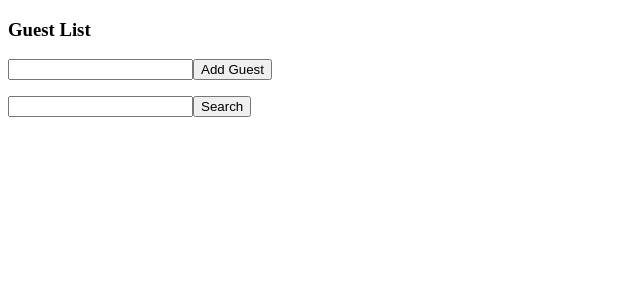
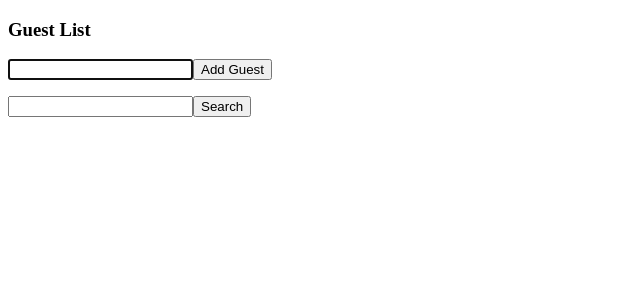
Before and after one commit to ShahedAhmadAhadi/typeScript002-react, a React (Create React App) app: page / in a window 1280 px wide. Shown: the top 300 px of the page, without its empty margins (0-640 px from the left). Built offline with nearby package versions, Linux system fonts and the light colour scheme.

Commit message:
redux added to project and reducer created

```diff
--- a/package.json
+++ b/package.json
@@ -10,9 +10,14 @@
     "@types/node": "^12.0.0",
     "@types/react": "^17.0.0",
     "@types/react-dom": "^17.0.0",
+    "@types/react-redux": "^7.1.20",
+    "axios": "^0.24.0",
     "react": "^17.0.2",
     "react-dom": "^17.0.2",
+    "react-redux": "^7.2.6",
     "react-scripts": "4.0.3",
+    "redux": "^4.1.2",
+    "redux-thunk": "^2.4.1",
     "typescript": "^4.1.2",
     "web-vitals": "^1.0.1"
   },
--- a/src/state/GuestList.tsx
+++ b/src/state/GuestList.tsx
@@ -1,9 +1,15 @@
-import { useState } from "react"
+import { useEffect, useRef, useState } from "react"
 
 const GuestList: React.FC = () => {
-
+    const inputRef = useRef<HTMLInputElement | null>(null)
     const [name, setName] = useState('')
     const [guests, setGuests] = useState<string[]>([])
+
+    useEffect(() => {
+        if (inputRef.current) {
+            inputRef.current.focus()
+        }
+    }, [])
 
     const onClick = () => {
         setName('')
@@ -13,7 +19,7 @@ const GuestList: React.FC = () => {
     return (
         <div>
             <h3>Guest List</h3>
-            <input value={name} onChange={(e) => setName(e.target.value)} />
+            <input ref={inputRef} value={name} onChange={(e) => setName(e.target.value)} />
             <button onClick={onClick}>Add Guest</button>
             <ul>
             {guests && guests.map(item => <li key={item}>{item}</li>)}
```
Also changed, not shown: src/redux/reducers/repositoriesReducer.ts (added, +11 -0 lines), 2 other files (tests, documents, lock files or other folders).
